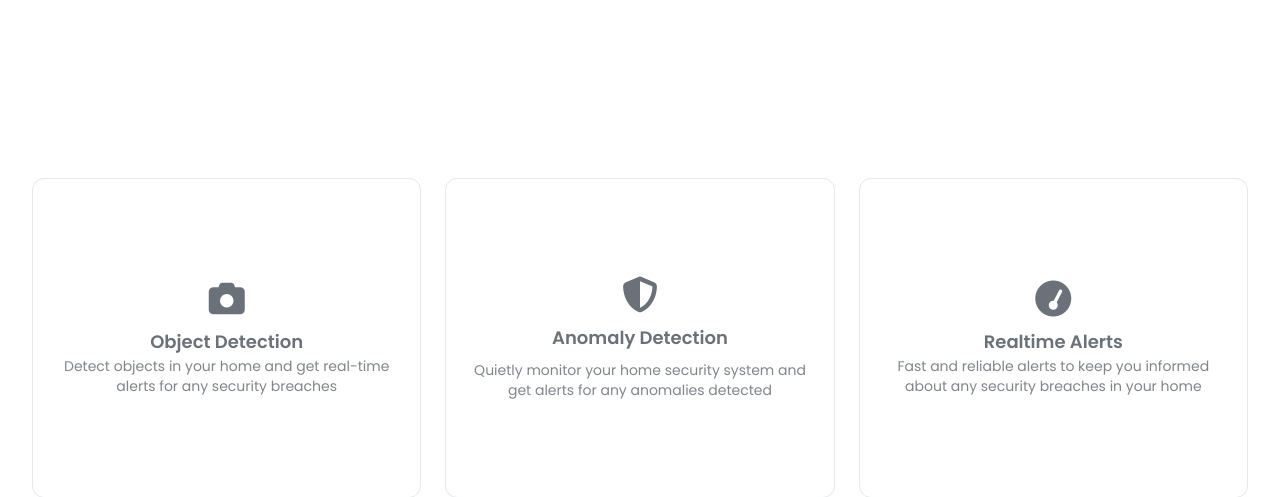
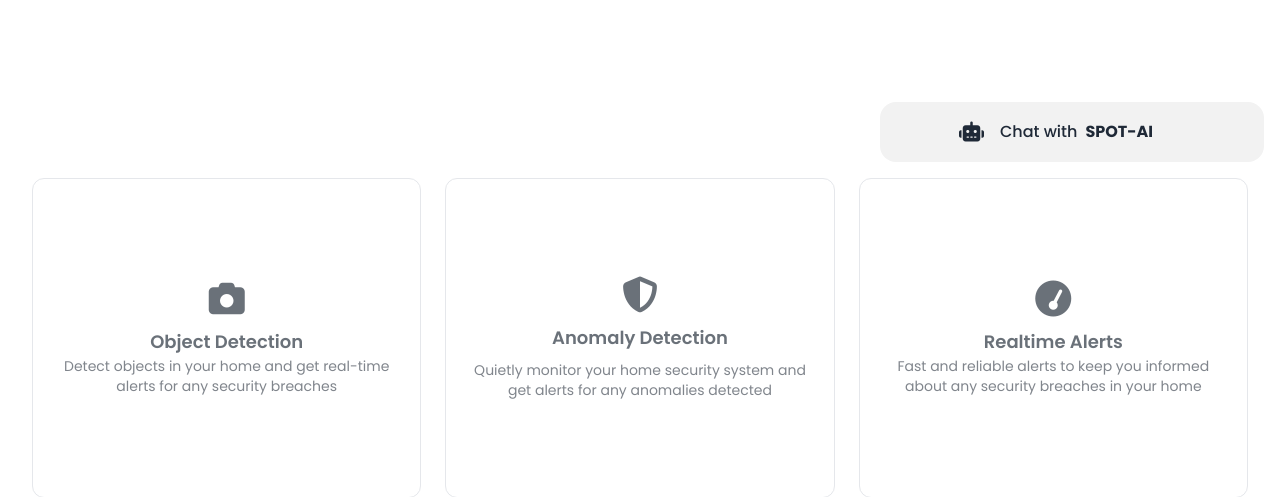
Before and after one commit to ChiragAgg5k/suraksha-ai, a Flask app: page / in a window 1280 px wide. Shown: the part 622-1119 px from the top of the page. Run offline with Flask 3, Linux system fonts and the light colour scheme; some libraries are stand-ins or nearby versions.

Commit message:
added chatbot

```diff
--- a/pyproject.toml
+++ b/pyproject.toml
@@ -17,6 +17,7 @@ pyrebase4 = "^4.7.1"
 black = "^24.4.0"
 pytest = "^8.1.1"
 firebase = "^4.0.1"
+transformers = "^4.40.0"
 
 
 [build-system]
--- a/spot/app.py
+++ b/spot/app.py
@@ -11,6 +11,9 @@ from flask_mail import Mail, Message
 import os
 import threading
 import cv2
+from transformers import AutoModelForCausalLM, AutoTokenizer
+import torch
+
 
 # object classes
 classNames = [
@@ -124,6 +127,39 @@ app.config["MAIL_USE_SSL"] = False
 
 model = YOLO("yolov8n.pt")
 mail = Mail(app)
+
+tokenizer = AutoTokenizer.from_pretrained("microsoft/DialoGPT-medium")
+model = AutoModelForCausalLM.from_pretrained("microsoft/DialoGPT-medium")
+
+
+def get_chat_response(text):
+
+    for step in range(5):
+        new_user_input_ids = tokenizer.encode(
+            str(text) + tokenizer.eos_token, return_tensors="pt"
+        )
+
+        bot_input_ids = (
+            torch.cat([chat_history_ids, new_user_input_ids], dim=-1)
+            if step > 0
+            else new_user_input_ids
+        )
+
+        chat_history_ids = model.generate(
+            bot_input_ids, max_length=1000, pad_token_id=tokenizer.eos_token_id
+        )
+
+        return tokenizer.decode(
+            chat_history_ids[:, bot_input_ids.shape[-1] :][0],
+            skip_special_tokens=True,
+        )
+
+
+@app.route("/get", methods=["GET", "POST"])
+def chat():
+    msg = request.form["msg"]
+    input = msg
+    return get_chat_response(input)
 
 
 def send_email(msg, subject, sender, recipients):
--- a/spot/templates/layout.html
+++ b/spot/templates/layout.html
@@ -18,6 +18,33 @@
 	</head>
 
 	<body style="font-family: 'Poppins', sans-serif" class="relative">
+		<div class="h-screen absolute top-0 w-full">
+			<div class="fixed bottom-4 right-4 z-50 w-full max-w-sm h-fit">
+				<div class="collapse bg-base-200">
+					<input type="checkbox" />
+					<div class="collapse-title items-center justify-center flex text-md font-medium">
+						<div class="mr-4 text-xl">
+							<i class="fa-solid fa-robot"></i>
+						</div>
+						Chat with <span class="font-bold ml-2">SPOT-AI</span>
+					</div>
+					<div class="collapse-content text-sm">
+						<div id="messageFormeight" class="mb-6 w-full"></div>
+						<form id="messageArea" class="input-group">
+							<input
+								type="text"
+								id="text"
+								name="msg"
+								placeholder="Type your message..."
+								autocomplete="off"
+								class="form-control type_msg text-sm input input-bordered w-full"
+								required />
+						</form>
+					</div>
+				</div>
+			</div>
+		</div>
+
 		<div class="drawer">
 			<input id="my-drawer-3" type="checkbox" class="drawer-toggle" />
 			<div class="drawer-content flex flex-col">
@@ -96,5 +123,40 @@
 				duration: 1200
 			});
 		</script>
+
+		<script>
+			const messageForm = document.getElementById("messageFormeight");
+			const messageArea = document.getElementById("messageArea");
+			const text = document.getElementById("text");
+			const send = document.getElementById("send");
+
+			messageArea.addEventListener("submit", (e) => {
+				e.preventDefault();
+				const message = text.value;
+				const messageElement = document.createElement("div");
+				messageElement.classList.add("chat");
+				messageElement.classList.add("chat-start");
+				messageElement.innerHTML = `<div class="chat-bubble">${message}</div>`;
+				messageForm.appendChild(messageElement);
+				text.value = "";
+				messageForm.scrollTop = messageForm.scrollHeight;
+
+				fetch("/chat", {
+					method: "POST",
+					body: new URLSearchParams({
+						msg: message
+					})
+				})
+					.then((response) => response.text())
+					.then((data) => {
+						const messageElement = document.createElement("div");
+						messageElement.classList.add("chat");
+						messageElement.classList.add("chat-end");
+						messageElement.innerHTML = `<div class="chat-bubble">${data}</div>`;
+						messageForm.appendChild(messageElement);
+						messageForm.scrollTop = messageForm.scrollHeight;
+					});
+			});
+		</script>
 	</body>
 </html>
```
Also changed, not shown: 1 other file.
